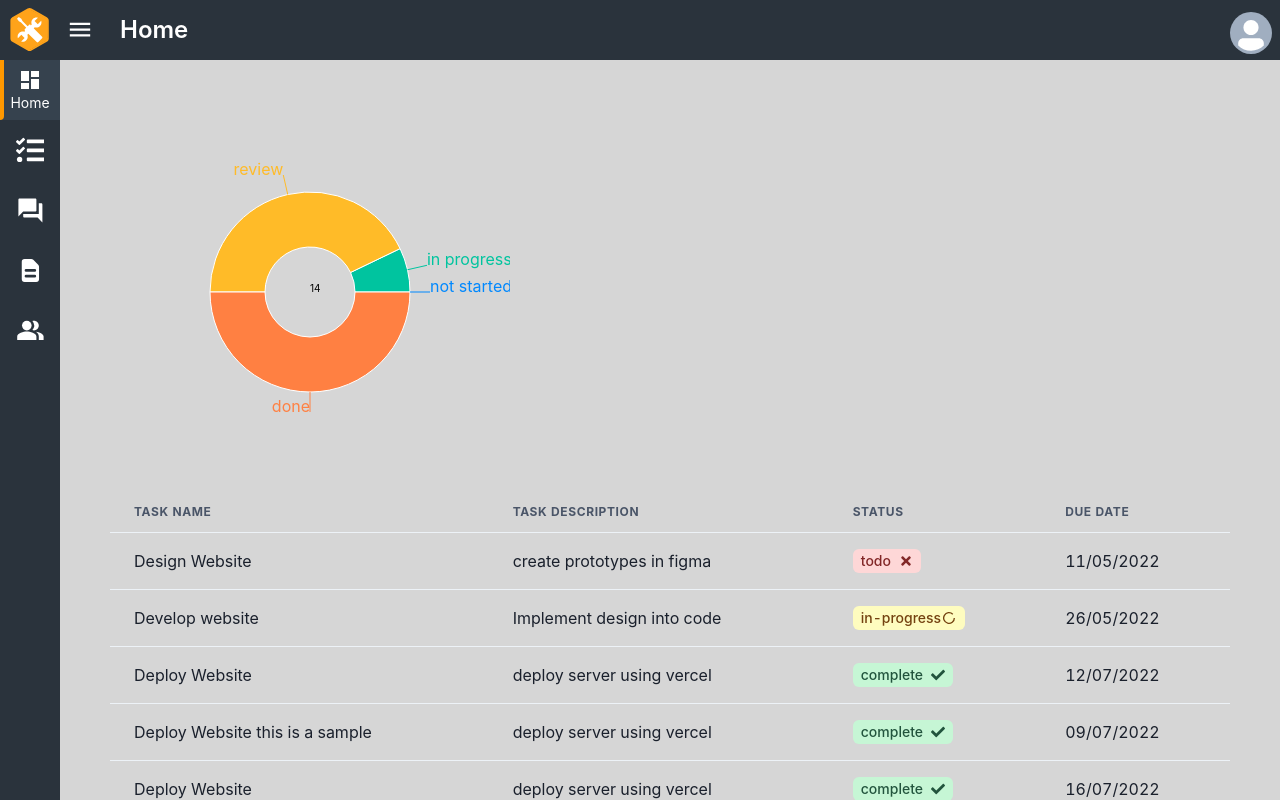
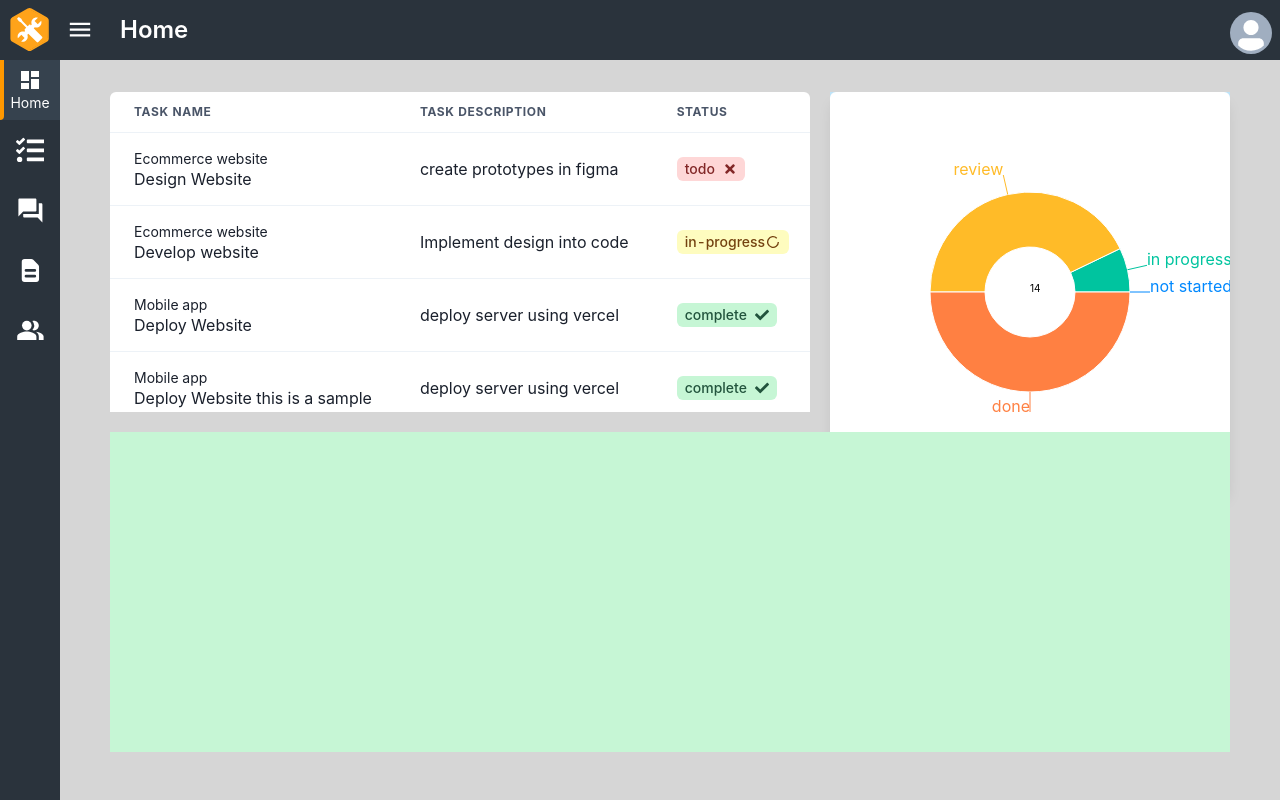
Before and after one commit to DawidWraga/team-project, a Next.js app: page /dashboard in a window 1280 px wide. Built offline with nearby package versions, Linux system fonts and the light colour scheme; sample sign-in values are in the browser's storage.

Commit message:
layout dashboard

```diff
--- a/components/charts/LineChart.jsx
+++ b/components/charts/LineChart.jsx
@@ -34,7 +34,7 @@ export function LineChart(props) {
   const colors = props.colors ?? defaultColors;
 
   return (
-		<ResponsiveContainer width="100%">
+    <ResponsiveContainer width="100%" height="100%">
       <AreaChart data={data}>
         <defs>
           <linearGradient id="colorSet" x1="0" y1="0" x2="0" y2="1">
--- a/components/dashboards/UserDashboard.jsx
+++ b/components/dashboards/UserDashboard.jsx
@@ -1,10 +1,14 @@
 import tasks from 'db/tasks.json';
+import { Flex, Box, Grid, GridItem } from '@chakra-ui/react';
 import { LineChart, getLineChartDummyData } from 'components/charts/LineChart';
 import { PieChart } from 'components/charts/PieChart';
 import { UserTasksList } from 'components/dashboards/UserTasksList';
 import { randomNum } from 'utils/randomNum';
 import { Paper } from 'styles/Paper';
 import { PageWrapper } from 'styles/PageWrapper';
+import { redirect } from 'next/dist/server/api-utils';
+import { getParseTreeNode } from 'typescript';
+import { RepeatClockIcon } from '@chakra-ui/icons';
 
 export function UserDashboard(props) {
   const {} = props;
@@ -32,11 +36,28 @@ export function UserDashboard(props) {
 
   return (
     <div>
-      <Paper w="500px">
-        <LineChart data={lineChartData} />
-      </Paper>
-      <PieChart pieChartData={pieChartData} />
-      <UserTasksList tasks={tasks} />
+      <Grid
+        templateColumns="repeat(3, 1fr)"
+        templateRows="repeat(2, 40vh)"
+        gap={5}
+        placeItems="stretch"
+      >
+        <GridItem colSpan="2" overflowY={'auto'}>
+          <Paper variant="elevated">
+            <UserTasksList tasks={tasks} />
+          </Paper>
+        </GridItem>
+        <GridItem bgColor="blue.100" h="100%">
+          <Paper variant="elevated">
+            <PieChart pieChartData={pieChartData} />
+          </Paper>
+        </GridItem>
+        <GridItem colSpan={3} bgColor="green.100">
+          <Paper w="100%" h="max-content" variant="elevated">
+            <LineChart data={lineChartData} />
+          </Paper>
+        </GridItem>
+      </Grid>
     </div>
   );
 }
--- a/components/dashboards/UserTasksList.jsx
+++ b/components/dashboards/UserTasksList.jsx
@@ -8,10 +8,13 @@ import {
   TableContainer,
   Tag,
   TagRightIcon,
+  Text,
 } from '@chakra-ui/react';
+import { useRouter } from 'next/router';
 
 import { FaCheck, FaTimes } from 'react-icons/fa';
 import { RiLoader4Line } from 'react-icons/ri';
+import { toast } from 'react-toastify';
 
 const statusToColorMap = {
   complete: 'green',
@@ -21,13 +24,13 @@ const statusToColorMap = {
 
 const statusToIconMap = {
   complete: FaCheck,
-	'in-progress': () => <RiLoader4Line fontSize="16px" pl="8px" />,
+  'in-progress': () => <RiLoader4Line fontSize="16px" />,
   todo: FaTimes,
 };
 
 export function UserTasksList(props) {
   const { tasks } = props;
-
+  const router = useRouter();
   return (
     <TableContainer>
       <Table>
@@ -43,7 +46,21 @@ export function UserTasksList(props) {
           {tasks.map((task) => (
             <Tr key={task.id}>
               <Td>
-								{/* {task.projectName} */}
+                <Text
+                  fontSize="sm"
+                  textColor="grey.100"
+                  _hover={{
+                    textDecorationLine: 'underline',
+                    cursor: 'pointer',
+                    textColor: 'blue.500',
+                  }}
+                  onClick={() => {
+                    router.push(`/projects/${task.projectId}/tasks`);
+                  }}
+                >
+                  {task.projectName}
+                </Text>
+
                 {task.title}
               </Td>
               <Td>{task.description}</Td>
--- a/pages/users/[userId].jsx
+++ b/pages/users/[userId].jsx
@@ -1,7 +1,13 @@
+import { Box } from '@chakra-ui/react';
 import { UserDashboard } from 'components/dashboards/UserDashboard';
+import { PageWrapper } from 'styles/PageWrapper';
 
 export default function IndividualUserPage(props) {
-	const {} = props;
+  const {} = props;
 
-	return <UserDashboard />;
+  return (
+    <PageWrapper w="2xl">
+      <UserDashboard />
+    </PageWrapper>
+  );
 }
```
Also changed, not shown: pages/projects/[projectId]/dashboard.jsx (indentation only). Lines whose indentation alone changed are shown as unchanged.
